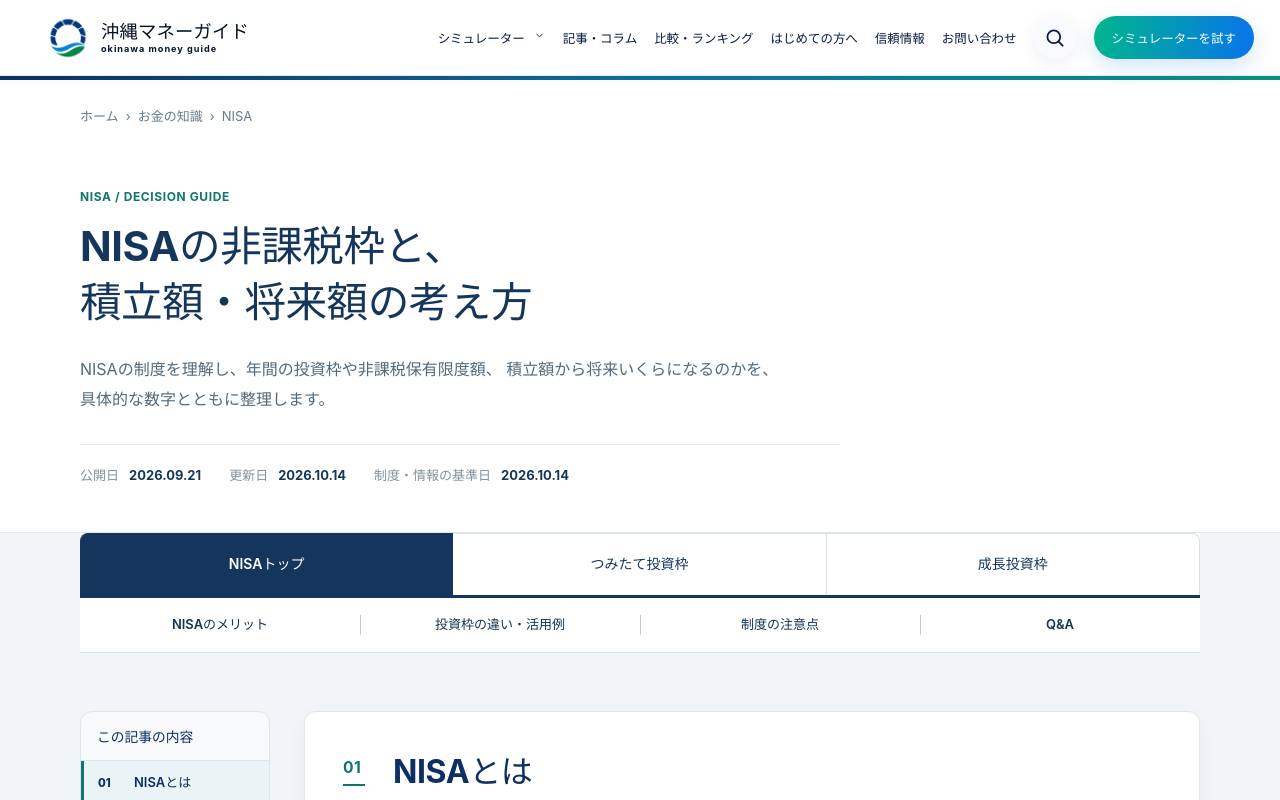
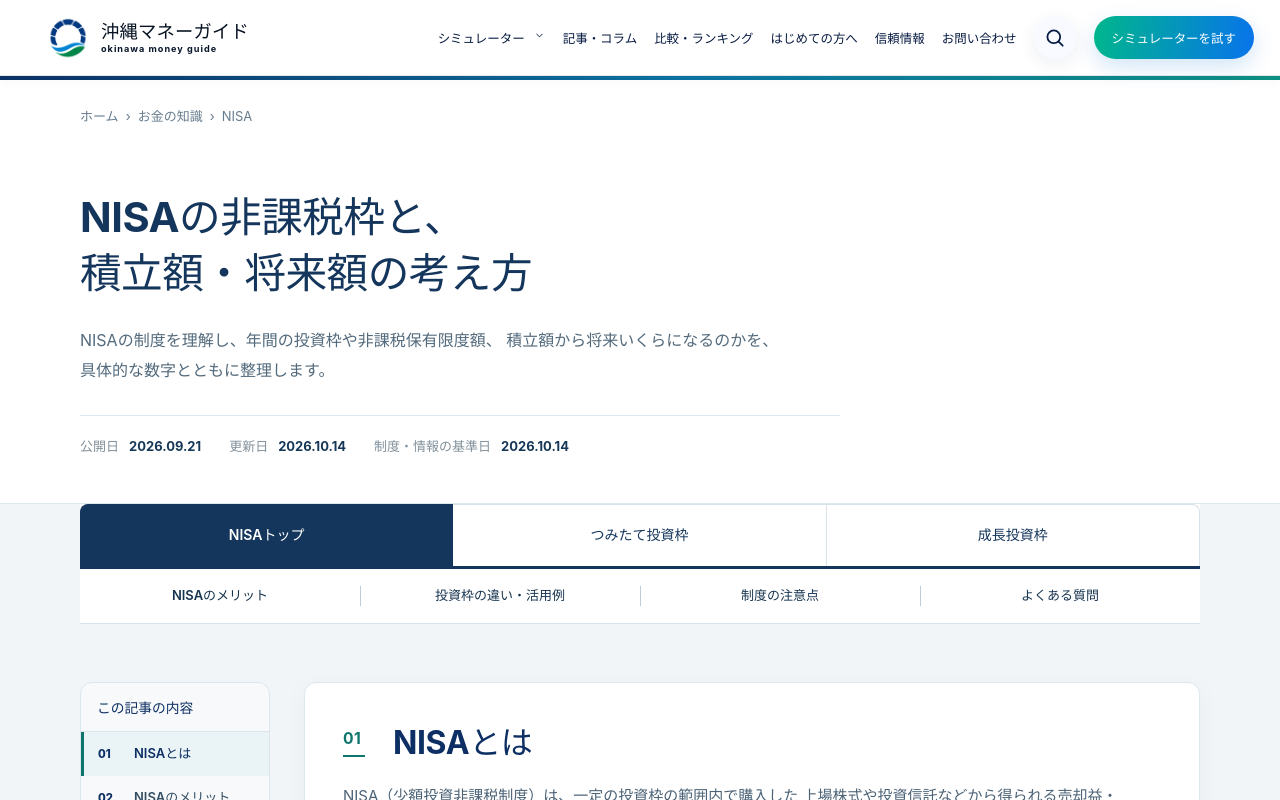
Before and after one commit to You-commit/okinawa-money-guide, a React (Vite) app: page /knowledge/nisa-limits-and-future-value in a window 1280 px wide. Shown: the top 800 px of the page. Built offline with nearby package versions, Linux system fonts and the light colour scheme.

Commit message:
fix(editorial): remove redundant English labels from financial articles

```diff
--- a/src/pages/knowledge/NisaLimitsArticlePage.tsx
+++ b/src/pages/knowledge/NisaLimitsArticlePage.tsx
@@ -219,7 +219,6 @@ function NisaLimitsArticlePage() {
             </nav>
 
             <div className="nisa-bank-hero__copy">
-              <p className="nisa-bank-hero__eyebrow">NISA / DECISION GUIDE</p>
               <h1>NISAの非課税枠と、<br />積立額・将来額の考え方</h1>
               <p className="nisa-bank-hero__lead">
                 NISAの制度を理解し、年間の投資枠や非課税保有限度額、
@@ -276,7 +275,7 @@ function NisaLimitsArticlePage() {
             <a href="#benefits" onClick={(event) => navigateToSection(event, 'benefits')}>NISAのメリット</a>
             <a href="#compare" onClick={(event) => navigateToSection(event, 'compare')}>投資枠の違い・活用例</a>
             <a href="#caution" onClick={(event) => navigateToSection(event, 'caution')}>制度の注意点</a>
-            <a href="#faq" onClick={(event) => navigateToSection(event, 'faq')}>Q&amp;A</a>
+            <a href="#faq" onClick={(event) => navigateToSection(event, 'faq')}>よくある質問</a>
           </nav>
         </div>
 
@@ -466,7 +465,6 @@ function NisaLimitsArticlePage() {
 
               <div className="nisa-bank-frame-details">
                 <section id="tsumitate">
-                  <p className="nisa-bank-frame-details__label">TSUMITATE</p>
                   <h3>つみたて投資枠</h3>
                   <p>
                     年間120万円まで。長期の積立・分散投資に適した一定の投資信託等が対象で、
@@ -480,7 +478,6 @@ function NisaLimitsArticlePage() {
                 </section>
 
                 <section id="growth">
-                  <p className="nisa-bank-frame-details__label">GROWTH</p>
                   <h3>成長投資枠</h3>
                   <p>
                     年間240万円まで。上場株式や投資信託等が対象で、
@@ -597,7 +594,7 @@ function NisaLimitsArticlePage() {
               <section className="nisa-bank-section nisa-bank-faq" id="faq">
                 <header className="nisa-bank-section__heading">
                   <span>07</span>
-                  <h2>よくある質問（Q&amp;A）</h2>
+                  <h2>よくある質問</h2>
                 </header>
 
                 <details>
```
